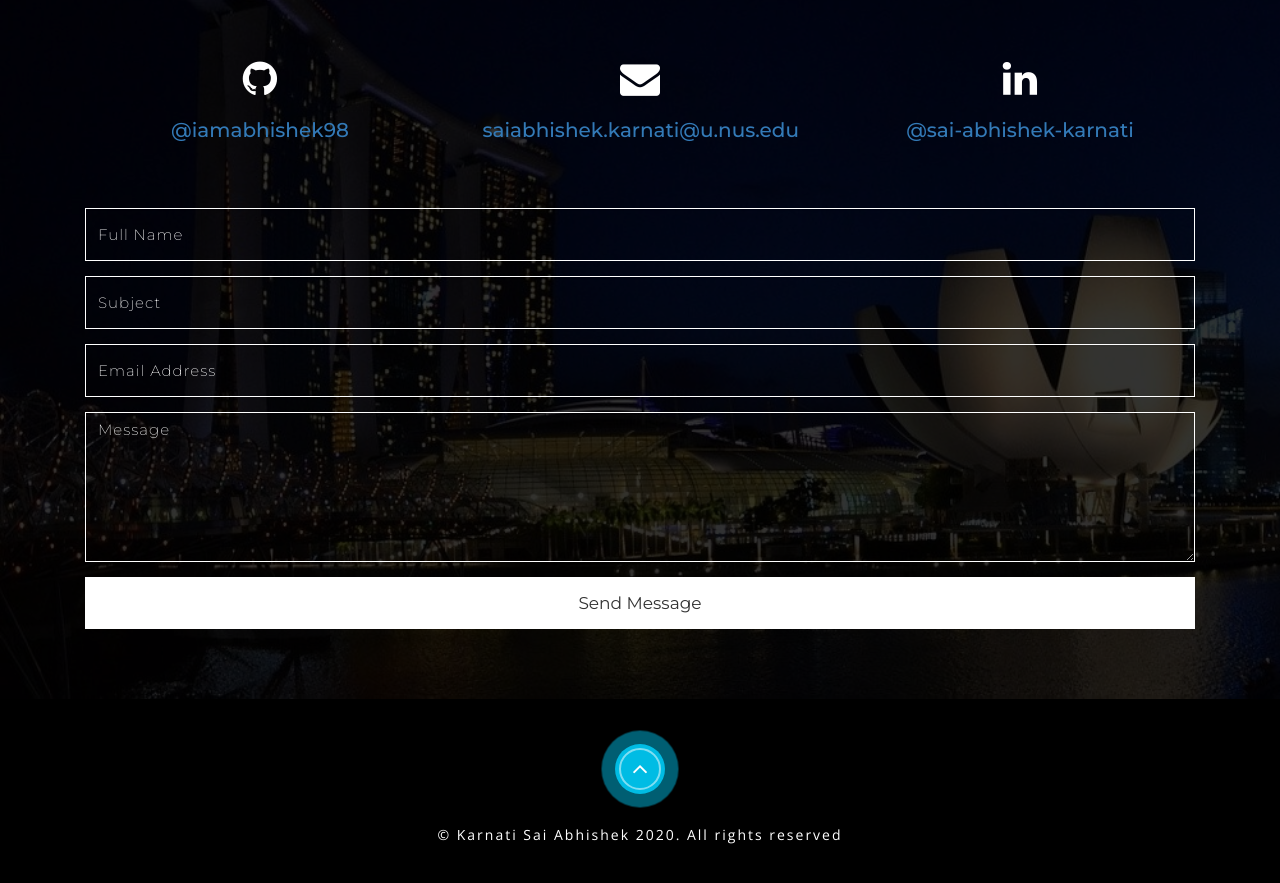
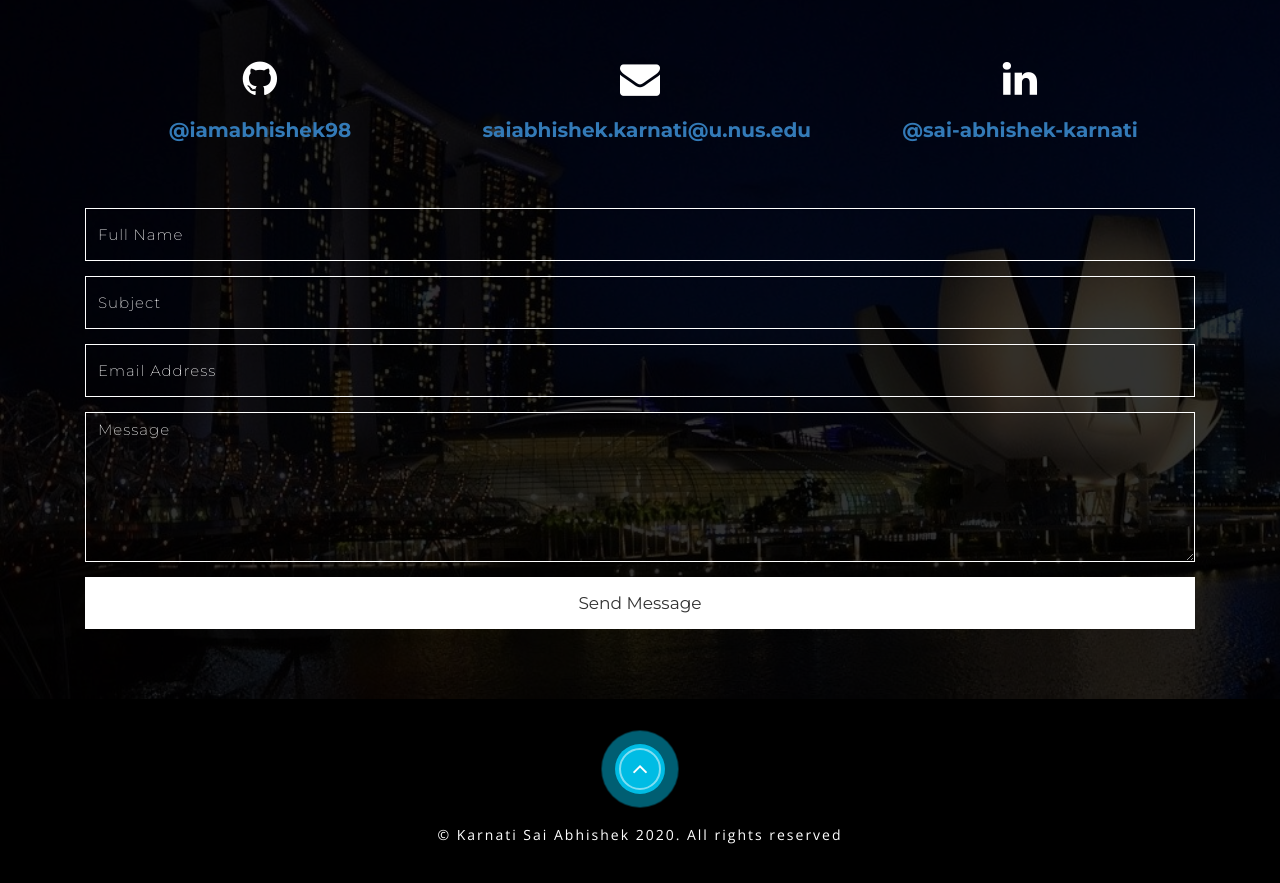
Before and after one commit to iamabhishek98/portfolio, a React (Create React App) app: page / in a window 1280 px wide. Shown: the part 7847-8730 px from the top of the page. Built offline with nearby package versions, Linux system fonts and the light colour scheme.

Commit message:
bolded links

```diff
--- a/src/containers/Contact/Contact.js
+++ b/src/containers/Contact/Contact.js
@@ -18,9 +18,11 @@ class ContactContainer extends Component {
                   <div class="single-contact text-center">
                     <i class="fa fa-github"></i>
                     <h2>
+                      <b>
                         <a href="https://github.com/iamabhishek98">
                           @iamabhishek98
                         </a>
+                      </b>
                     </h2>
                   </div>
                 </div>
@@ -28,9 +30,11 @@ class ContactContainer extends Component {
                   <div class="single-contact text-center">
                     <i class="fa fa-envelope"></i>
                     <h2>
+                      <b>
                         <a href="mailto:saiabhishek.karnati@u.nus.edu">
                           saiabhishek.karnati@u.nus.edu
                         </a>
+                      </b>
                     </h2>
                   </div>
                 </div>
@@ -39,9 +43,11 @@ class ContactContainer extends Component {
                     <i class="fa fa-linkedin"></i>
                     <div class="socials">
                       <h2>
+                        <b>
                           <a href="https://linkedin.com/in/sai-abhishek-karnati/">
                             @sai-abhishek-karnati
                           </a>
+                        </b>
                       </h2>
                     </div>
                   </div>
```
Lines whose indentation alone changed are shown as unchanged.
